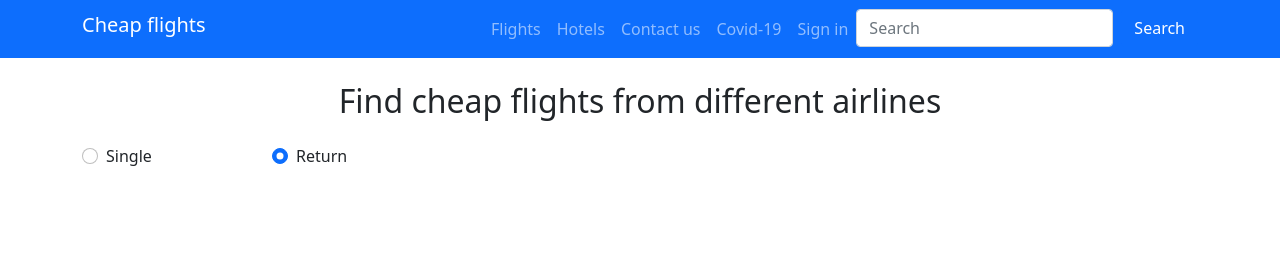
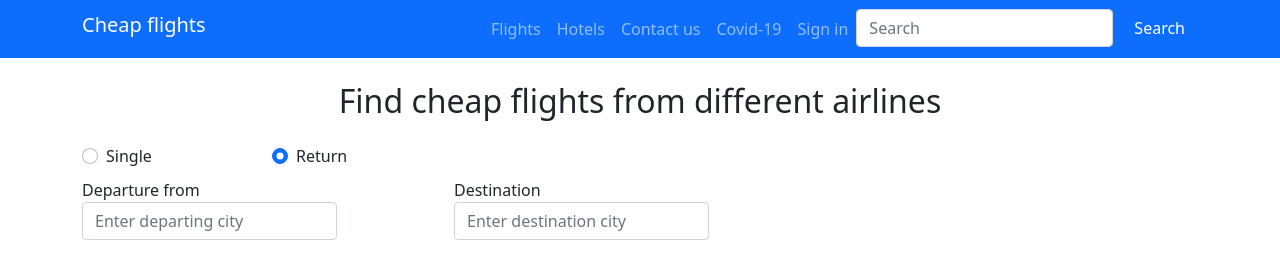
Before and after one commit to uumarabid/UserInterfaceDesign, a plain HTML site: page index.html in a window 1280 px wide. Drawn offline with nearby package versions, Linux system fonts and the light colour scheme.

Commit message:
create form

```diff
--- a/index.html
+++ b/index.html
@@ -82,6 +82,26 @@
             </div>
           </div>
           <div class="col-md-8 mt-3"></div>
+          <form method="post"></form>
+          <div class="row">
+              <div class="col-md-3 mt-2">
+                <div class="form-group">
+                  <label for="deplocation">Departure from</label>
+                  <input type="text" class="form-control" id="deplocation" placeholder="Enter departing city" />
+                </div>
+              </div>
+              <div class="col-md-1 mt-2"></div>
+              <div class="col-md-3 mt-2">
+                <div class="form-group">
+                  <label for="deslocation">Destination</label>
+                  <input type="text" class="form-control" id="deslocation" placeholder="Enter destination city" />
+                </div>
+              </div>
+
+              <div class="col-md-3 mt-2"></div>
+              <div class="col-md-2 mt-2"></div>
+            </form>
+          </div>
         </div>
       </main>
     </div>
```
